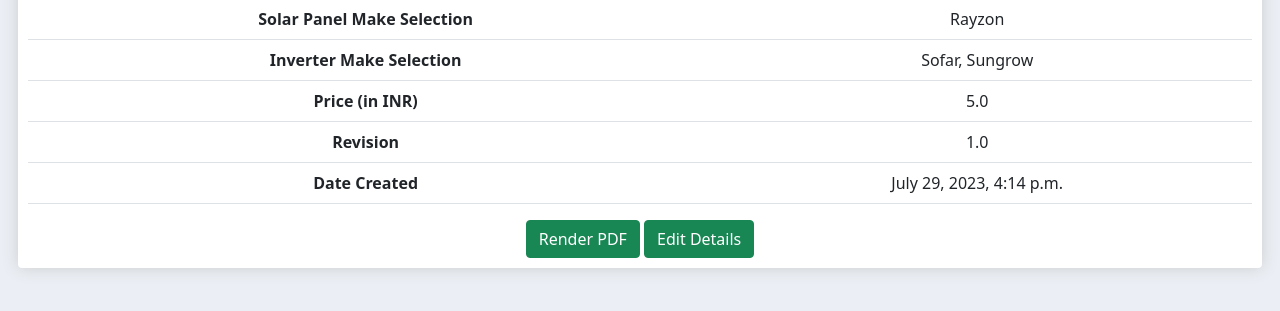
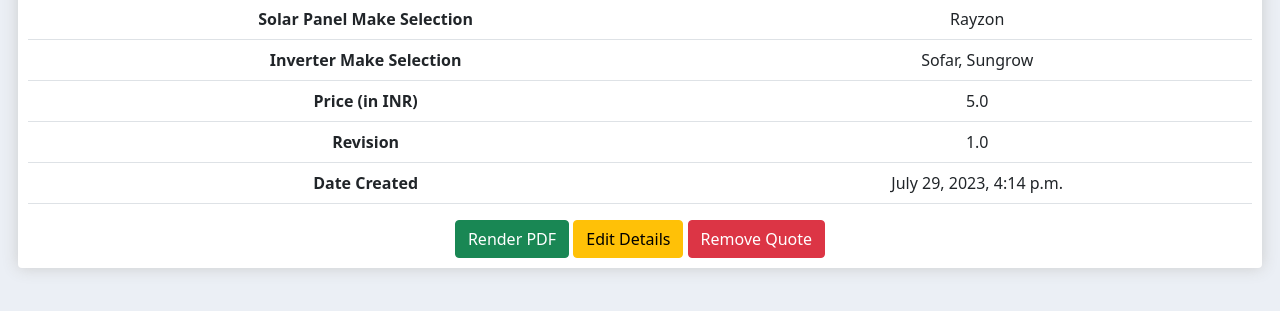
Before and after one commit to Kausar-De/Powertree-Quotation-Portal, a Django app: page /quotedetail/2/ in a window 1280 px wide. Shown: the part 352-663 px from the top of the page. Run offline with Django 4.2, Linux system fonts and the light colour scheme; a user stored in the database is signed in; data comes from the database, SQL or seed files in the repository; both versions use the stored data as it was after the commit; some libraries are stand-ins or nearby versions.

Commit message:
Added delete quote option

```diff
--- a/quoteform/templates/quoteform/quotedetail.html
+++ b/quoteform/templates/quoteform/quotedetail.html
@@ -56,7 +56,8 @@
                 </tbody>
             </table>
             <a style="text-decoration: none; color: white;" href="{% url 'renderpdf' pk=quote.pk %}"><button class="btn btn-success">Render PDF</button></a>
-            <a style="text-decoration: none; color: white;" href="{% url 'updatequote' pk=quote.pk %}"><button class="btn btn-success">Edit Details</button></a>
+            <a style="text-decoration: none; color: white;" href="{% url 'updatequote' pk=quote.pk %}"><button class="btn btn-warning">Edit Details</button></a>
+            <a style="text-decoration: none; color: white;" href="{% url 'removequote' pk=quote.pk %}"><button class="btn btn-danger">Remove Quote</button></a>
         </div>
     </div>
 </div>
--- a/quoteform/urls.py
+++ b/quoteform/urls.py
@@ -9,6 +9,7 @@
     path('quotelist/', views.quoteList, name = "quotelist"),
     path('quotedetail/<int:pk>/', views.quoteDetail, name='quotedetail'),
     path('updatequote/<str:pk>', views.updateQuote, name = "updatequote"),
+    path('removequote/<str:pk>', views.removeQuote, name = "removequote"),
     path('showcsv/', views.showCsv, name = "showcsv"),
 
     path('renderpdf/<int:pk>/', views.renderPDF, name='renderpdf'),
--- a/quoteform/views.py
+++ b/quoteform/views.py
@@ -97,6 +97,18 @@
     context = {'form':form}
 
     return render(request, 'quoteform/quoteform.html', context)
+
+@login_required(login_url = 'login')
+def removeQuote(request, pk):
+    quote = QuoteDetails.objects.get(id = pk)
+
+    if request.method == 'POST':
+        quote.delete()
+        return redirect('/')
+
+    context = {'quote': quote}
+
+    return render(request, 'quoteform/removequote.html', context)
 
 @login_required(login_url = 'login')
 def renderPDF(request, pk):
```
Also changed, not shown: quoteform/templates/quoteform/removequote.html (added, +24 -0 lines), db.sqlite3.
